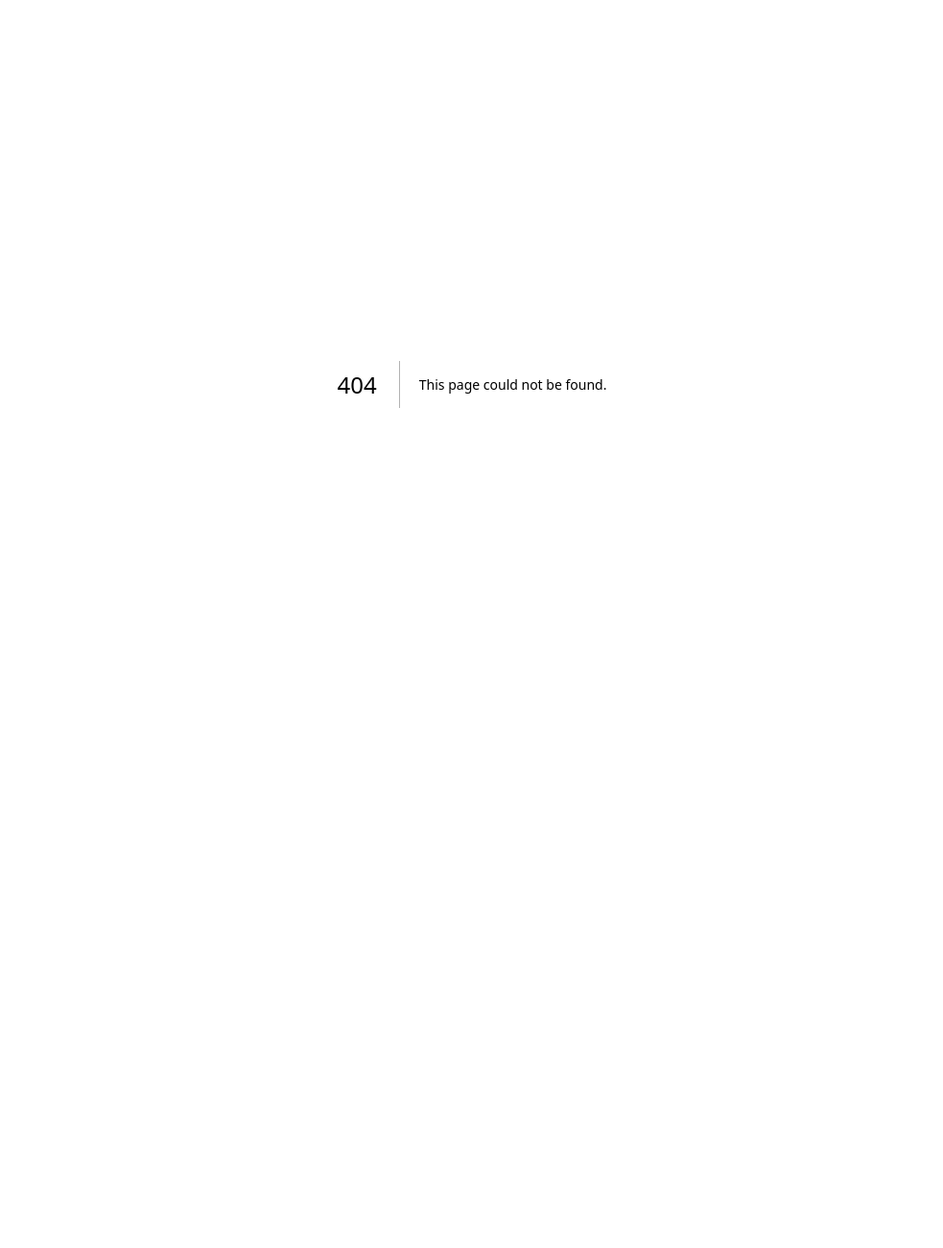
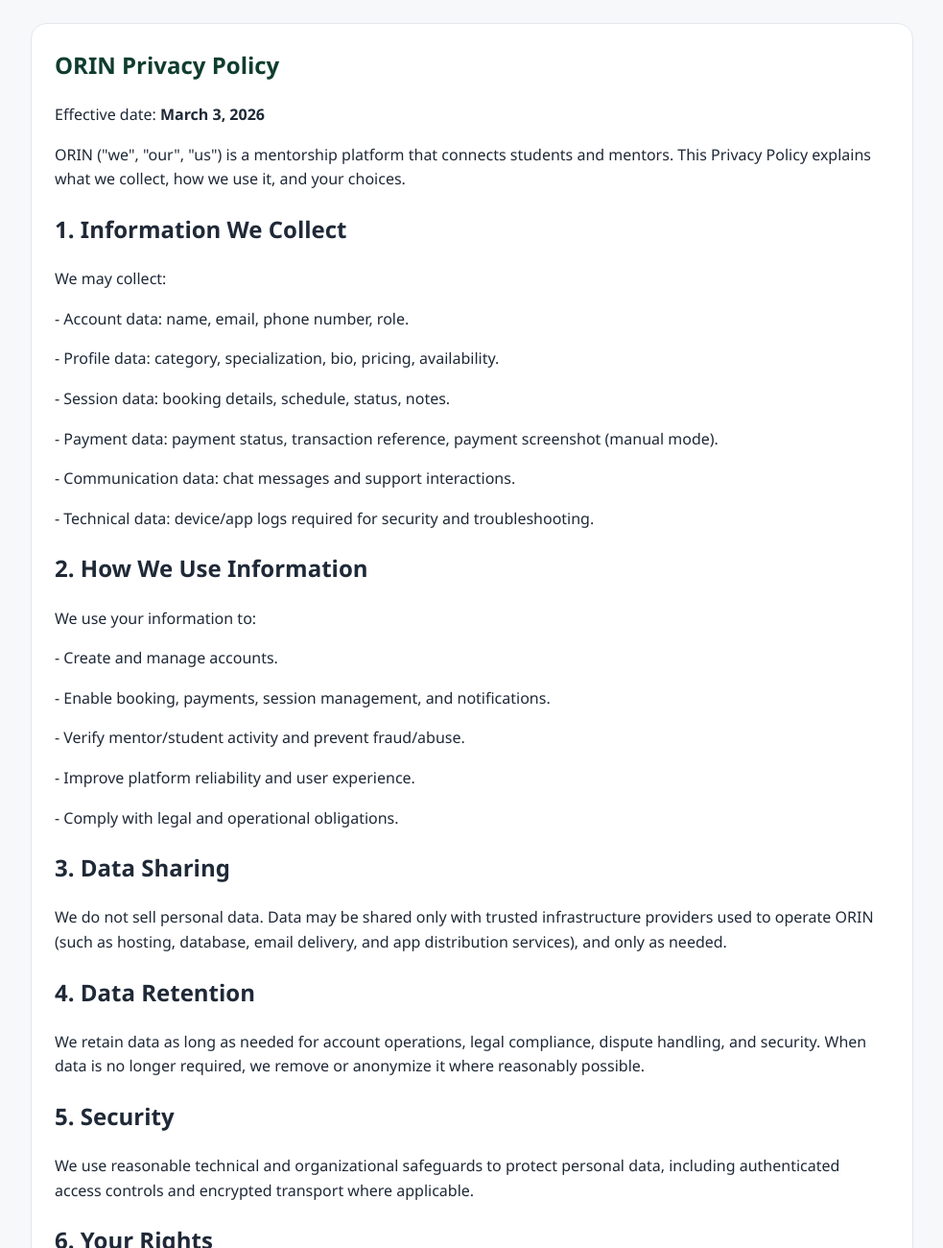
Before and after one commit to Raju809635/orin-admin-dashboard, a Next.js app: page /privacy-policy in a window 1280 px wide. Before the commit this address had no page. Shown: the top 1300 px of the page at 96% size, without its empty margins (148-1131 px from the left). Before the commit the page ends 800 px from the top, so only its background shows below. Built offline with nearby package versions, Linux system fonts and the light colour scheme.

Commit message:
Add public privacy policy page for Play Store

```diff
--- /dev/null
+++ b/app/privacy-policy/page.tsx
@@ -0,0 +1,103 @@
+import type { Metadata } from "next";
+
+export const metadata: Metadata = {
+  title: "ORIN Privacy Policy",
+  description: "Privacy policy for ORIN mentorship platform"
+};
+
+export default function PrivacyPolicyPage() {
+  const updatedOn = "March 3, 2026";
+
+  return (
+    <main
+      style={{
+        minHeight: "100vh",
+        background: "#f6f8fa",
+        padding: "24px"
+      }}
+    >
+      <article
+        style={{
+          maxWidth: 920,
+          margin: "0 auto",
+          background: "#ffffff",
+          border: "1px solid #e4e7ec",
+          borderRadius: 16,
+          padding: 24,
+          color: "#1f2937",
+          lineHeight: 1.6
+        }}
+      >
+        <h1 style={{ marginTop: 0, color: "#0f3d2f" }}>ORIN Privacy Policy</h1>
+        <p>
+          Effective date: <strong>{updatedOn}</strong>
+        </p>
+        <p>
+          ORIN (&quot;we&quot;, &quot;our&quot;, &quot;us&quot;) is a mentorship platform that connects students and mentors. This
+          Privacy Policy explains what we collect, how we use it, and your choices.
+        </p>
+
+        <h2>1. Information We Collect</h2>
+        <p>We may collect:</p>
+        <p>- Account data: name, email, phone number, role.</p>
+        <p>- Profile data: category, specialization, bio, pricing, availability.</p>
+        <p>- Session data: booking details, schedule, status, notes.</p>
+        <p>- Payment data: payment status, transaction reference, payment screenshot (manual mode).</p>
+        <p>- Communication data: chat messages and support interactions.</p>
+        <p>- Technical data: device/app logs required for security and troubleshooting.</p>
+
+        <h2>2. How We Use Information</h2>
+        <p>We use your information to:</p>
+        <p>- Create and manage accounts.</p>
+        <p>- Enable booking, payments, session management, and notifications.</p>
+        <p>- Verify mentor/student activity and prevent fraud/abuse.</p>
+        <p>- Improve platform reliability and user experience.</p>
+        <p>- Comply with legal and operational obligations.</p>
+
+        <h2>3. Data Sharing</h2>
+        <p>
+          We do not sell personal data. Data may be shared only with trusted infrastructure providers used to operate
+          ORIN (such as hosting, database, email delivery, and app distribution services), and only as needed.
+        </p>
+
+        <h2>4. Data Retention</h2>
+        <p>
+          We retain data as long as needed for account operations, legal compliance, dispute handling, and security.
+          When data is no longer required, we remove or anonymize it where reasonably possible.
+        </p>
+
+        <h2>5. Security</h2>
+        <p>
+          We use reasonable technical and organizational safeguards to protect personal data, including authenticated
+          access controls and encrypted transport where applicable.
+        </p>
+
+        <h2>6. Your Rights</h2>
+        <p>You may request to access, correct, or delete your account data by contacting us.</p>
+        <p>
+          For account deletion requests, contact us from your registered email and include your ORIN account details.
+        </p>
+
+        <h2>7. Children&apos;s Privacy</h2>
+        <p>
+          ORIN is not intended to knowingly collect personal information from children in violation of applicable laws.
+          If you believe such data was submitted, contact us for prompt review.
+        </p>
+
+        <h2>8. Changes to This Policy</h2>
+        <p>
+          We may update this Privacy Policy from time to time. Updated versions will be posted at this URL with a
+          revised effective date.
+        </p>
+
+        <h2>9. Contact</h2>
+        <p>
+          Email: <strong>support@orin.app</strong>
+        </p>
+        <p>
+          If your support email is different, replace it before submitting this URL to Play Console.
+        </p>
+      </article>
+    </main>
+  );
+}
```
